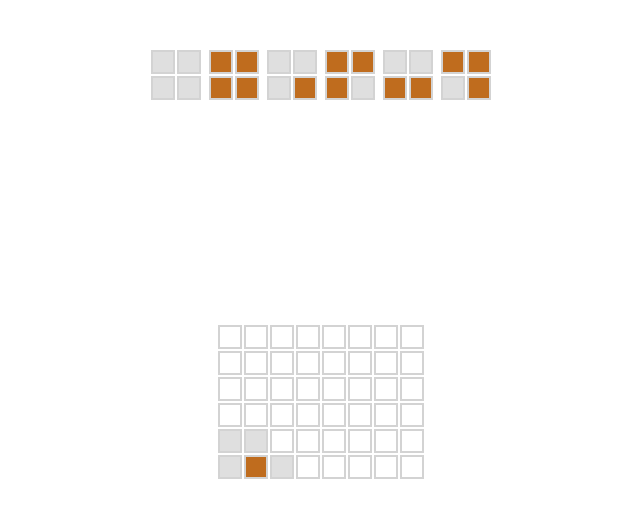
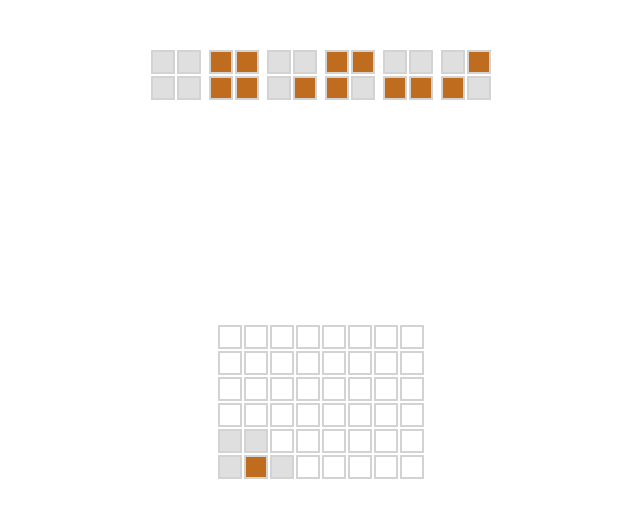
Before and after one commit to Goluxas/react-lumines, a React (Vite) app in the folder react-lumines/: page / in a window 1280 px wide. Shown: the top 518 px of the page, without its empty margins (321-961 px from the left). Built offline with nearby package versions, Linux system fonts and the light colour scheme.

Commit message:
Fixed checker tile

```diff
--- a/react-lumines/src/components/TileReference.jsx
+++ b/react-lumines/src/components/TileReference.jsx
@@ -9,7 +9,7 @@ export default function TileReference() {
         <Tile arrangement="wwwc" rotateable={true} />
         <Tile arrangement="cccw" rotateable={true} />
         <Tile arrangement="wwcc" rotateable={true} />
-        <Tile arrangement="ccwc" rotateable={true} />
+        <Tile arrangement="wccw" rotateable={true} />
       </section>
     </header>
   );
```
